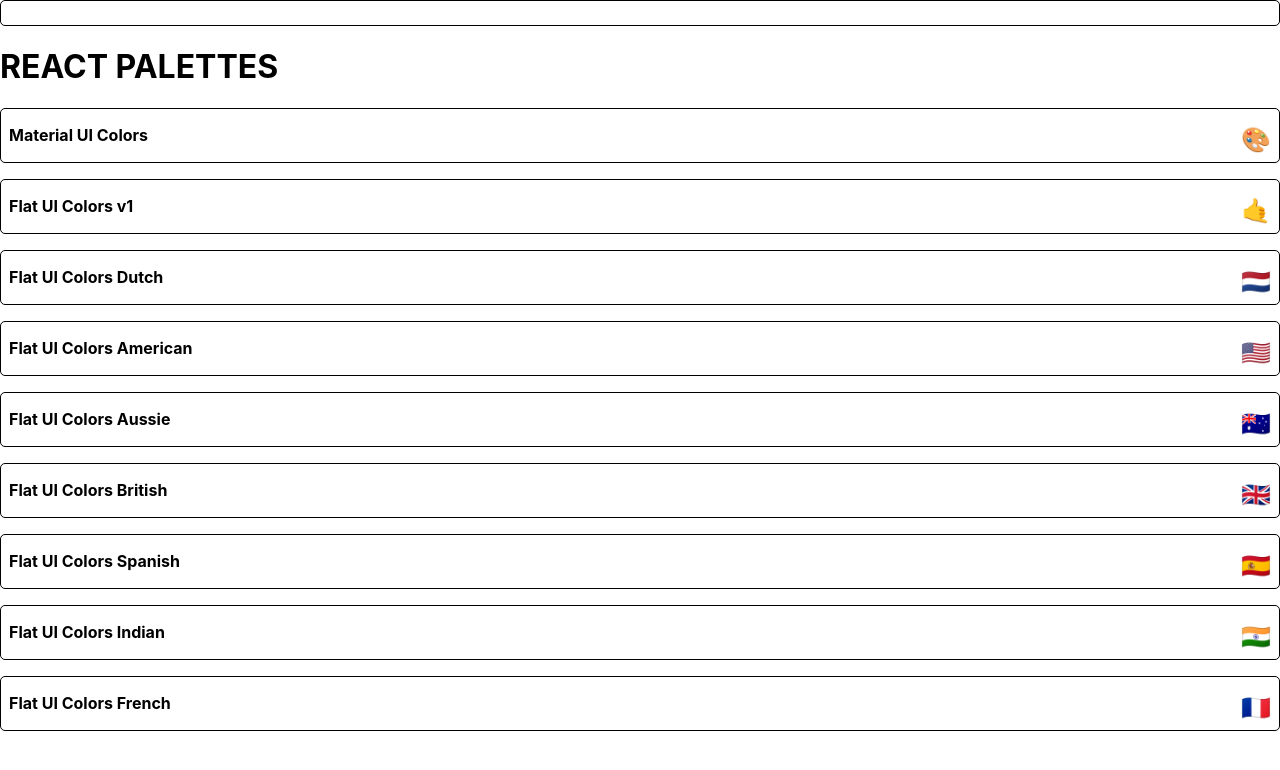
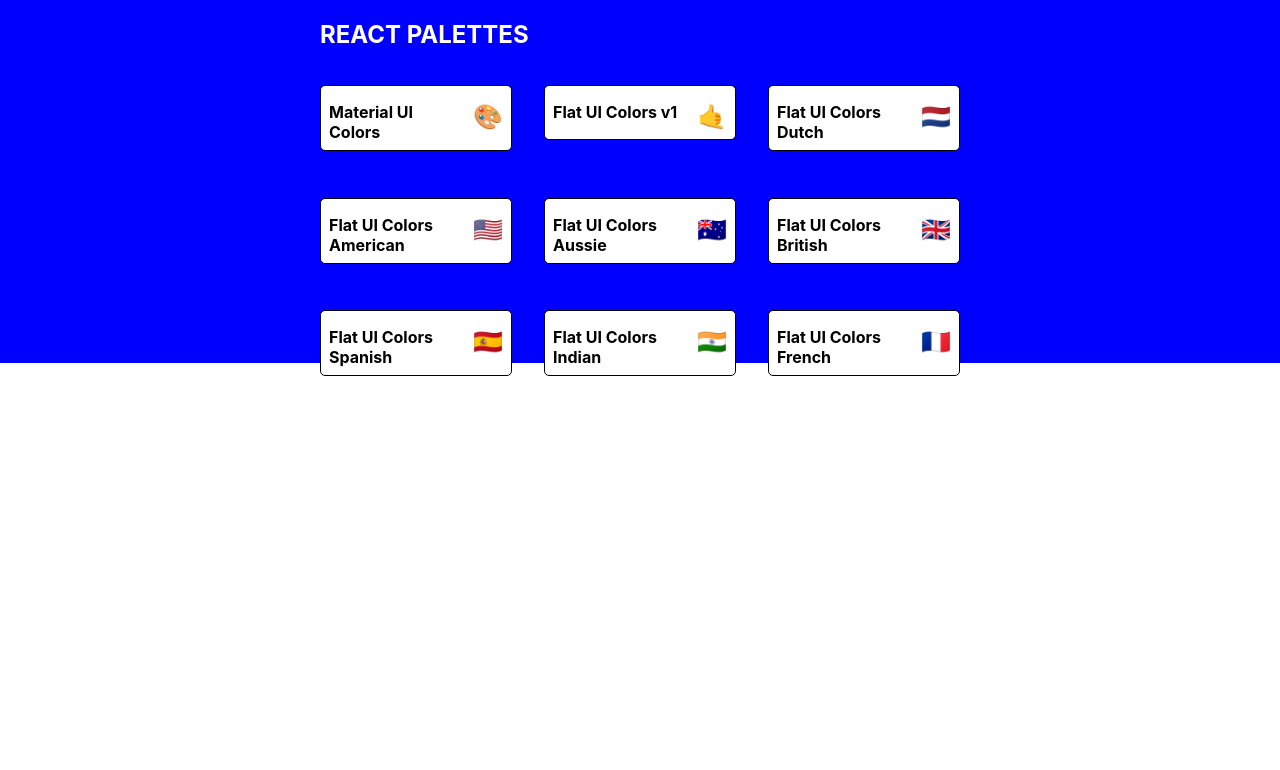
Before and after one commit to MilenaMar/ColorPalette, a React (Create React App) app in the folder color-pallet/: page / in a window 1280 px wide. Shown: the top 770 px of the page. Built offline with nearby package versions, Linux system fonts and the light colour scheme.

Commit message:
styles home page started

```diff
--- a/color-pallet/src/homePage.js
+++ b/color-pallet/src/homePage.js
@@ -1,22 +1,58 @@
-import React, {Component} from 'react'
-import {Link} from 'react-router-dom'
-import MiniPalette from './miniPalette'
+import React, { Component } from "react";
+import { Link } from "react-router-dom";
+import MiniPalette from "./miniPalette";
+import { withStyles } from "@material-ui/core/styles";
 
+const styles = {
+  root: {
+    backgroundColor: "blue",
+    height: "100%",
+    display: "flex",
+    alignItems: "flex-start",
+    justifyContent: "center",
+  },
+  container: {
+    width: "50%",
+    display: "flex",
+    alignItems: "flex-start",
+    flexDirection: "column",
+    flexWrap: "wrap",
+  },
+  nav: {
+      display:'flex',
+      width:'100%',
+      justifyContent:'space-between',
+      color:'white'
+  },
+  palettes: {
+      boxSizing:'border-box',
+      width:'100%',
+      display:'grid',
+      gridTemplateColumns:'repeat(3,30%)',
+      gridGap:'5%'
+  },
+};
 
 class HomePage extends Component {
-    render() {
-     const {palettes}= this.props
-        return (
-        <div>
-        <MiniPalette></MiniPalette>
+  render() {
+    const { palettes, classes } = this.props;
+    return (
+      <div className={this.props.classes.root}>
+        <div className={classes.container}>
+          <nav className={classes.nav}>
             <h1>REACT PALETTES</h1>
-            {palettes.map((palette)=>(
-                <p>
-                <MiniPalette {...palette}/>
-                </p> )) }
+          </nav>
+          <div className={classes.palettes}>
+            {palettes.map((palette) => (
+              <p>
+                <MiniPalette {...palette} />
+              </p>
+            ))}
+          </div>
         </div>
-        )
-    }
+      </div>
+    );
+  }
 }
 
-export default HomePage;
+export default withStyles(styles)(HomePage);
```
